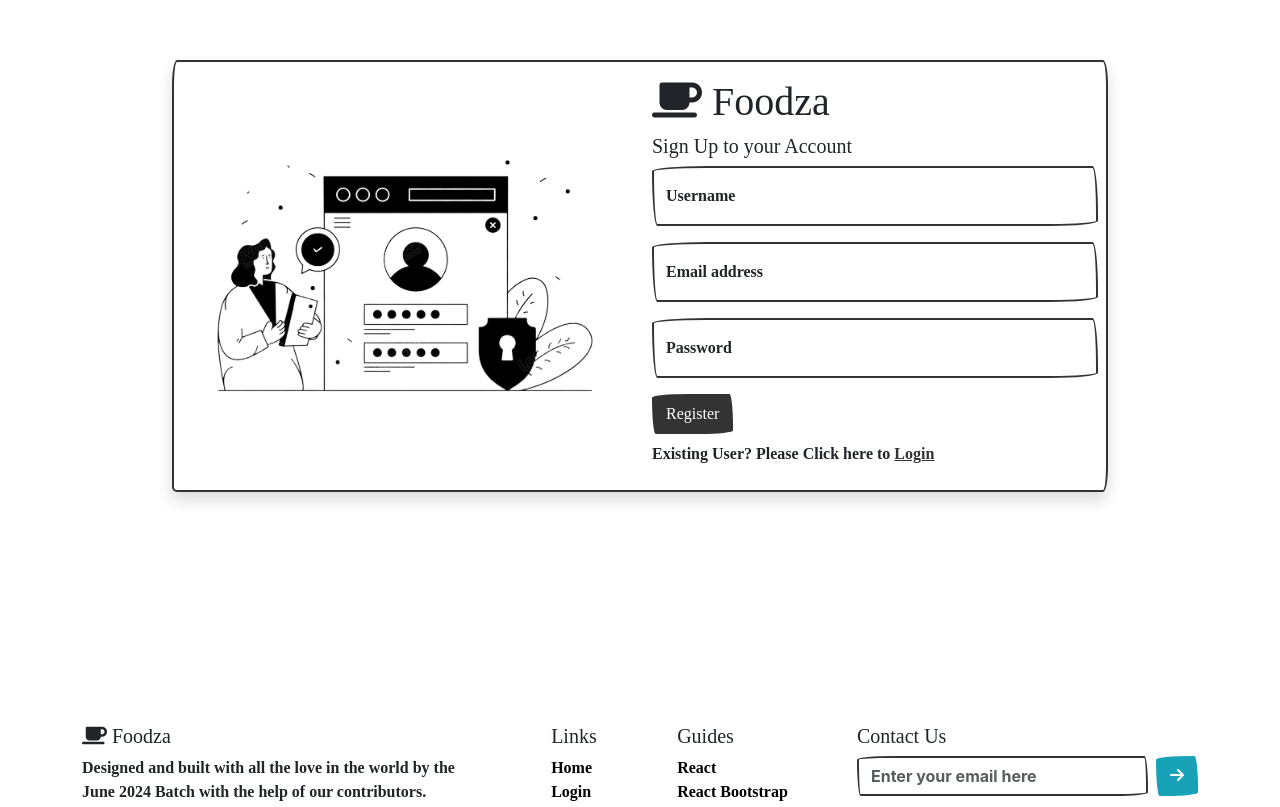
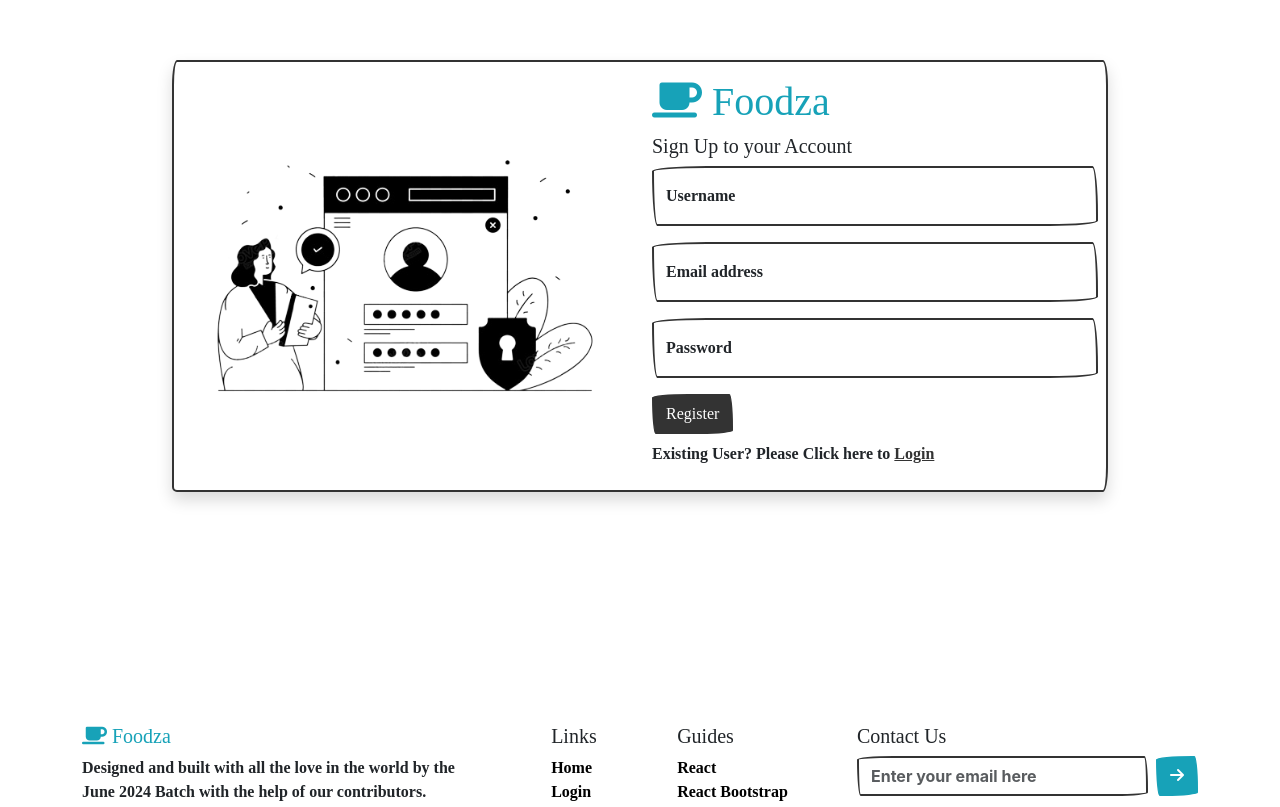
Before and after one commit to Tonysunny0201/Recipe-Sharing-PF-Front-end, a React (Vite) app: page /register in a window 1280 px wide. Shown: the part 124-931 px from the top of the page. Built offline with nearby package versions, Linux system fonts and the light colour scheme; a web font is replaced by a local one.

Commit message:
recipe sharing pf

```diff
--- a/src/components/Footer.jsx
+++ b/src/components/Footer.jsx
@@ -7,7 +7,7 @@ const Footer = () => {
     <div style={{height:'300px'}} className=' container mt-5 w-100'>
     <div className='d-flex justify-content-between'>
       <div style={{width:'400px'}} className='intro'>
-        <h5><i className="fa-solid fa-mug-saucer"></i> Foodza</h5>
+        <h5 className='text-info'><i className="fa-solid fa-mug-saucer"></i> Foodza</h5>
         <p>Designed and built with all the love in the world by the June 2024 Batch with the help of our contributors.</p>
         <p>Code licensed Tony, docs CC By 4.0.</p>
         <p>Currently v5.3.2.</p>
--- a/src/components/Header.jsx
+++ b/src/components/Header.jsx
@@ -7,7 +7,7 @@ const Header = ({insideDashboard}) => {
     <Navbar style={{zIndex:1}} className="border bg-info shadow position-fixed w-100">
       <Container>
           <Link to={'/'} style={{textDecoration:'none'}}>
-            <Navbar.Brand style={{color:'black'}} className=' fw-bolder'>
+            <Navbar.Brand style={{color:'black'}} className='fw-bolder'>
             <i className='fa-solid fa-mug-saucer'></i> Foodza
             </Navbar.Brand>
           </Link>
--- a/src/pages/Auth.jsx
+++ b/src/pages/Auth.jsx
@@ -13,7 +13,7 @@ const Auth = ({insideRegister}) => {
               <img className='img-fluid' src={AuthImg} alt="" />
             </div>
             <div className='col-lg-6'>
-              <h1 className='mt-2'><i className='fa-solid fa-mug-saucer'></i> Foodza</h1>
+              <h1 className='mt-2 text-info'><i className='fa-solid fa-mug-saucer'></i> Foodza</h1>
               <h5> Sign {insideRegister ? "Up" : "In"} to your Account</h5>
               <Form>
                 {
```
